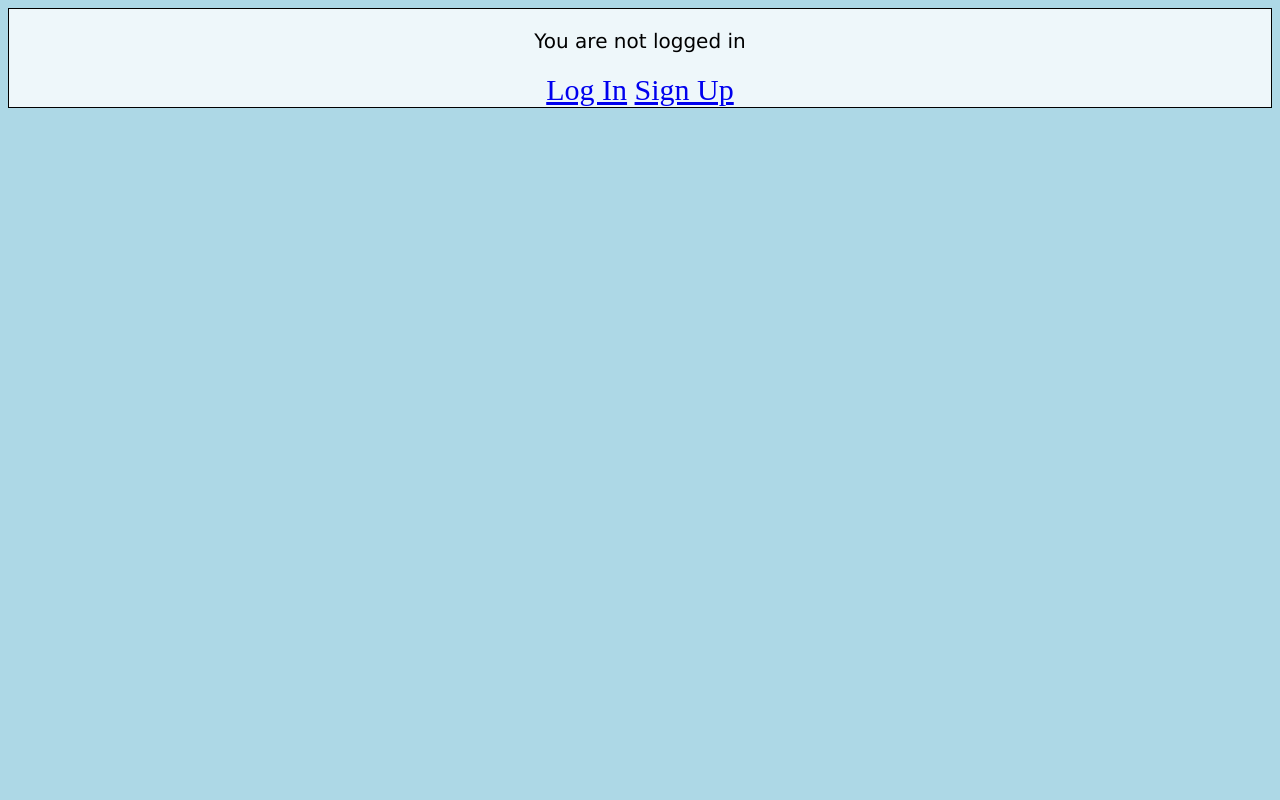
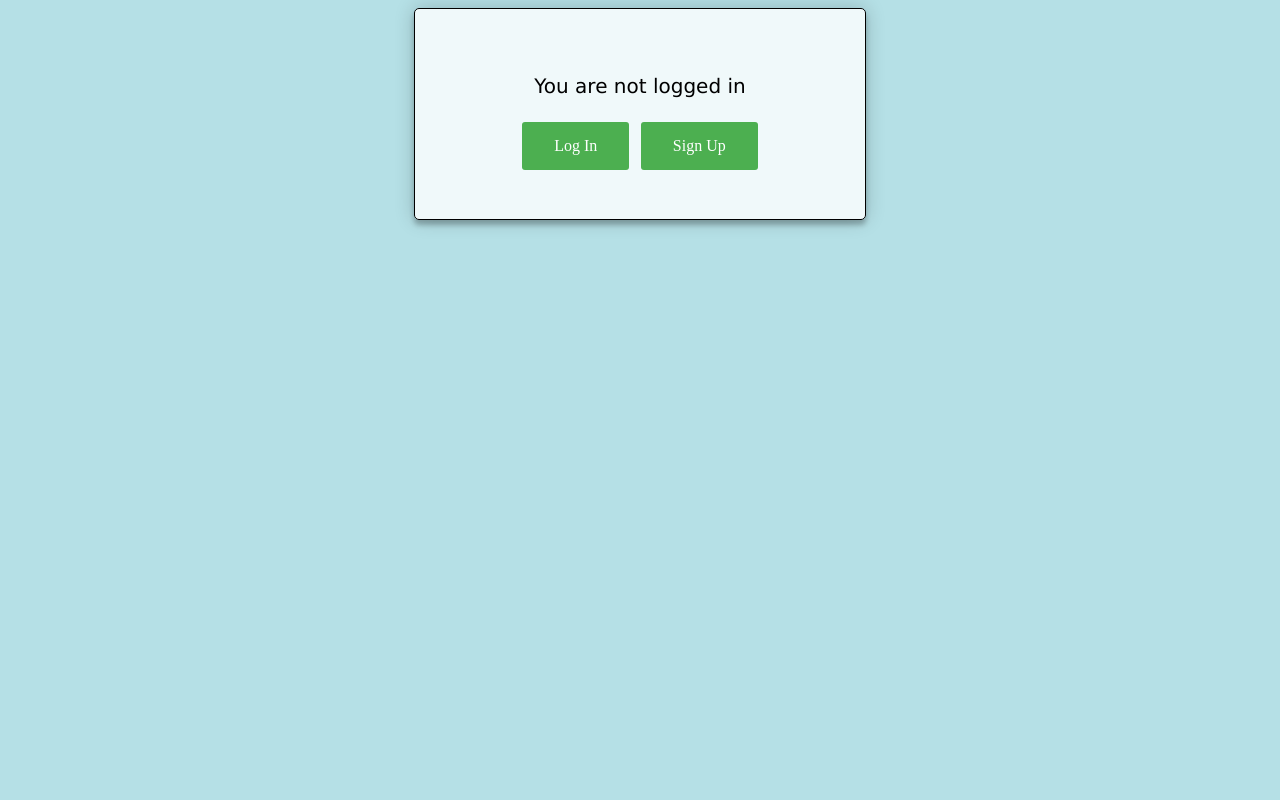
Before and after one commit to Sumithub3/login, a Django app: page / in a window 1280 px wide. Run offline with Django 3.2, Linux system fonts and the light colour scheme.

Commit message:
second change

```diff
--- a/templates/base.html
+++ b/templates/base.html
@@ -5,8 +5,20 @@
 
 
 <style>
+.form {
+  position: relative;
+  z-index: 1;
+  background: #FFFFFF;
+  max-width: 360px;
+  margin: 0 auto 100px;
+  padding: 45px;
+  text-align: center;
+  box-shadow: 0 0 20px 0 rgba(0, 0, 0, 0.2), 0 5px 5px 0 rgba(0, 0, 0, 0.24);
+  border-radius: 5px
+}
+
 body {
-  background-color: lightblue;
+  background-color: #b5e0e6;
 }
 
 input[type=text], select {
@@ -18,6 +30,8 @@ input[type=text], select {
   border-radius: 4px;
   box-sizing: border-box;
 }
+
+
 input[type=password], select {
   width: 100%;
   padding: 12px 20px;
@@ -43,6 +57,12 @@ input[type=submit] {
 input[type=submit]:hover {
   background-color: #45a049;
 }
+h2 {
+  font-weight: bold;
+  color: #827347;
+  font-size: 24px;
+}
+
 
 .button {
   background-color: #4CAF50;
@@ -55,6 +75,7 @@ input[type=submit]:hover {
   font-size: 16px;
   margin: 4px 2px;
   cursor: pointer;
+  border-radius: 3px
 }
 
 .grid-container > div {
@@ -67,6 +88,7 @@ div {
   border-radius: 5px;
   background-color: #f2f2f2;
   padding: 20px;
+  border-radius: 20px
 }
 
 h1 {
@@ -80,6 +102,10 @@ p {
 }
 .helptext{
    color: red;
+}
+
+ul {
+  list-style: square inside url("sqpurple.gif");
 }
 </style>
 
--- a/templates/home.html
+++ b/templates/home.html
@@ -3,7 +3,7 @@
 {% block title %}Home{% endblock %}
 
 {% block content %}
-<div >
+<div class="form">
 {% if user.is_authenticated %}
   Hi {{ user.username }}!<br>
 
@@ -12,7 +12,8 @@
 
 {% else %}
   <p>You are not logged in</p>
-  <a href="{% url 'login' %}">Log In</a>
-  <a href="{% url 'registration' %}">Sign Up</a>
+  <a class="button" href="{% url 'login' %}">Log In</a>
+  <a class="button"  href="{% url 'registration' %}">Sign Up</a>
 {% endif %}
 {% endblock %}
+</div>
```
Also changed, not shown: templates/registration/login.html (+4 -3 lines), templates/registration/registration.html (+18 -6 lines), db.sqlite3.
